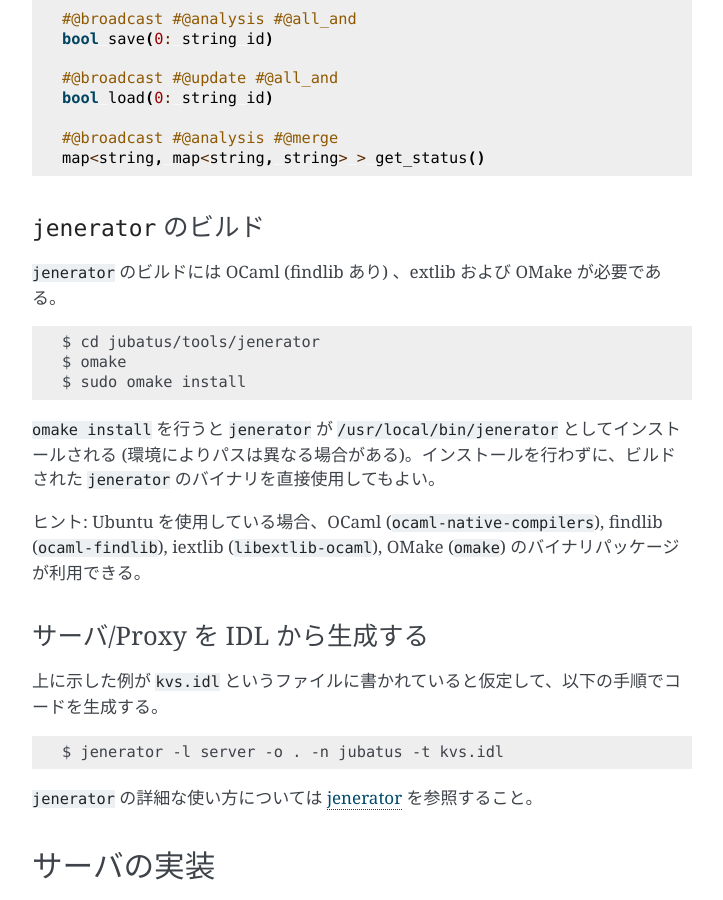
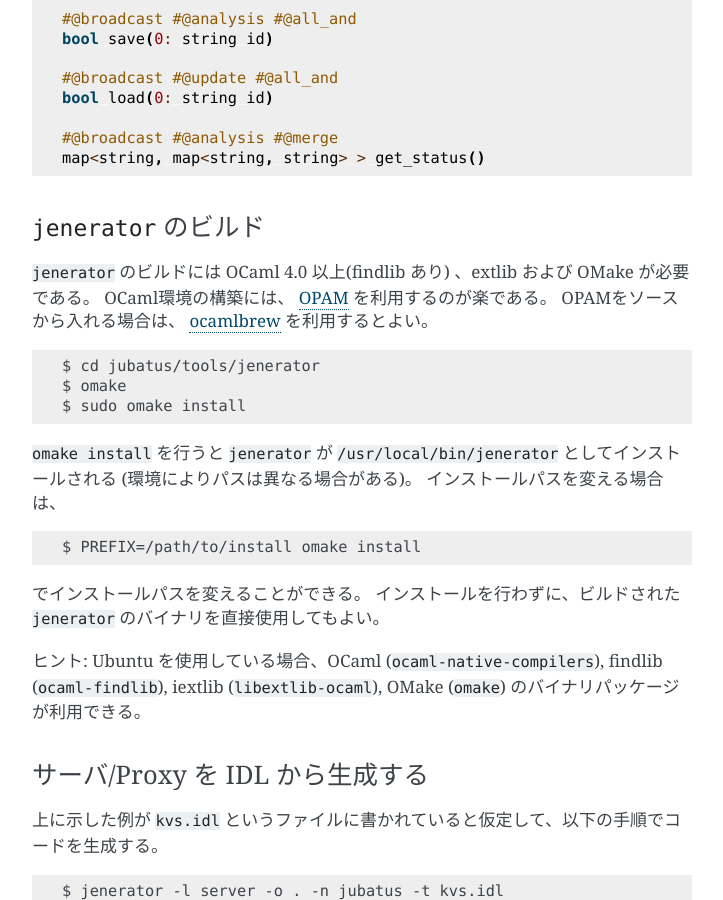
Before and after one commit to jubatus/website, a Sphinx documentation site: the page built from source/ja/server.rst, in a window 1280 px wide and 900 px high, scrolled down 2920 px. Shown: the whole window, without its empty margins (388-1111 px from the left). Built offline with Sphinx 7.4.7, drawn with Linux system fonts in a browser that asks for light colours; the version number could not be read and is left out.

Commit message:
Write description about ocaml environment

```diff
--- a/source/ja/server.rst
+++ b/source/ja/server.rst
@@ -115,7 +115,9 @@
 ``jenerator`` のビルド
 ~~~~~~~~~~~~~~~~~~~~~~
 
-``jenerator`` のビルドには OCaml (findlib あり) 、extlib および OMake が必要である。
+``jenerator`` のビルドには OCaml 4.0 以上(findlib あり) 、extlib および OMake が必要である。
+OCaml環境の構築には、 `OPAM <http://opam.ocaml.org/>`_ を利用するのが楽である。
+OPAMをソースから入れる場合は、 `ocamlbrew <http://opam.ocaml.org/doc/Quick_Install.html#h4-Usingocamlbrew>`_ を利用するとよい。
 
 ::
 
@@ -123,7 +125,15 @@
   $ omake
   $ sudo omake install
 
-``omake install`` を行うと ``jenerator`` が ``/usr/local/bin/jenerator`` としてインストールされる (環境によりパスは異なる場合がある)。インストールを行わずに、ビルドされた ``jenerator`` のバイナリを直接使用してもよい。
+``omake install`` を行うと ``jenerator`` が ``/usr/local/bin/jenerator`` としてインストールされる (環境によりパスは異なる場合がある)。
+インストールパスを変える場合は、
+
+::
+
+   $ PREFIX=/path/to/install omake install
+
+でインストールパスを変えることができる。
+インストールを行わずに、ビルドされた ``jenerator`` のバイナリを直接使用してもよい。
 
 ヒント: Ubuntu を使用している場合、OCaml (``ocaml-native-compilers``), findlib (``ocaml-findlib``), iextlib (``libextlib-ocaml``), OMake (``omake``) のバイナリパッケージが利用できる。
 
```
Also changed, not shown: source/en/server.rst (+11 -2 lines).
